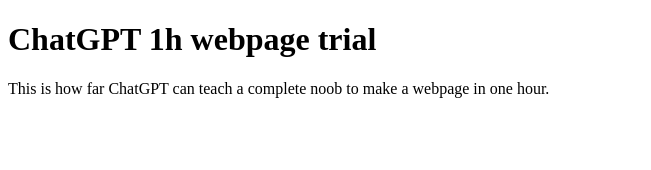
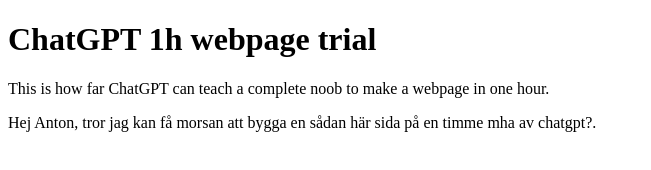
Before and after one commit to hobonoob/chatgpt1htest, a plain HTML site: page index.html in a window 1280 px wide. Shown: the whole page, without its empty margins (0-651 px from the left). Drawn offline with Linux system fonts and the light colour scheme.

Commit message:
Update index.html

```diff
--- a/index.html
+++ b/index.html
@@ -6,5 +6,6 @@
   <body>
     <h1>ChatGPT 1h webpage trial</h1>
     <p>This is how far ChatGPT can teach a complete noob to make a webpage in one hour.</p>
+    <p>Hej Anton, tror jag kan få morsan att bygga en sådan här sida på en timme mha av chatgpt?.</p>
   </body>
 </html>
```
